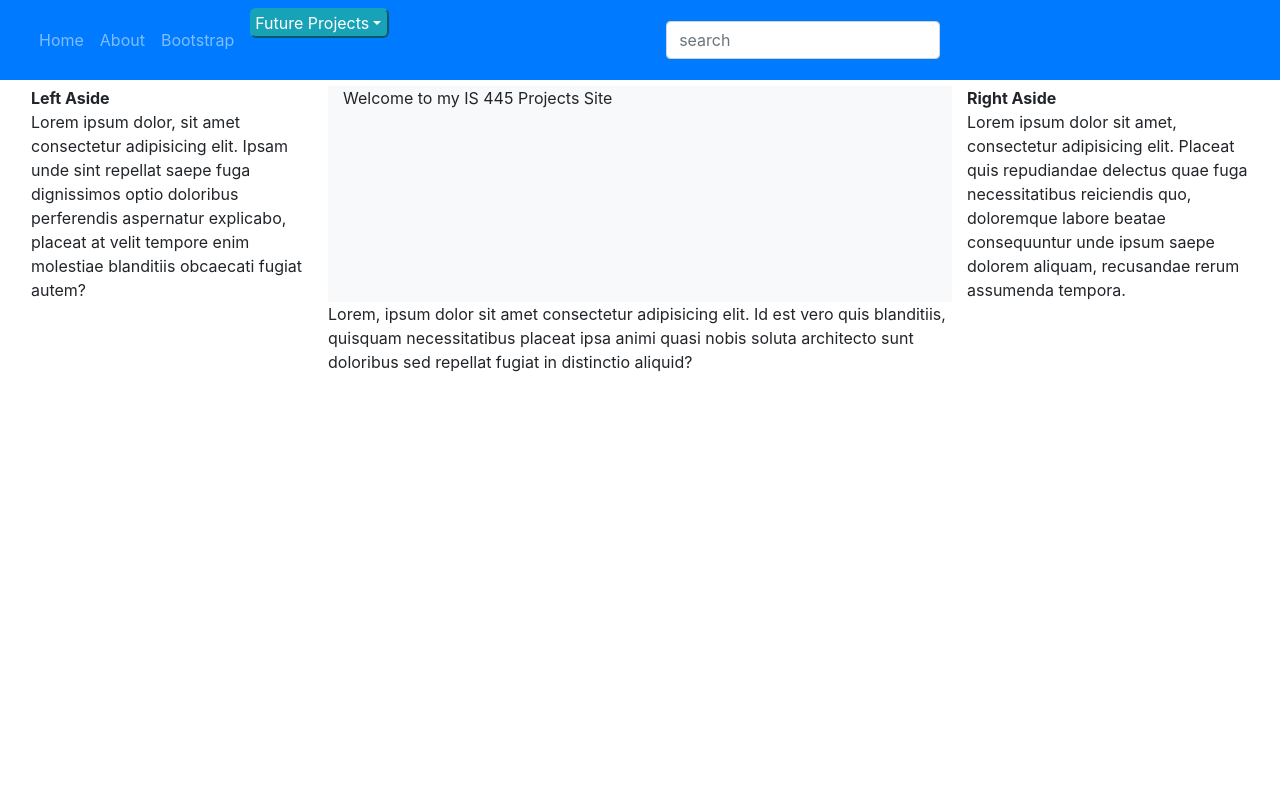
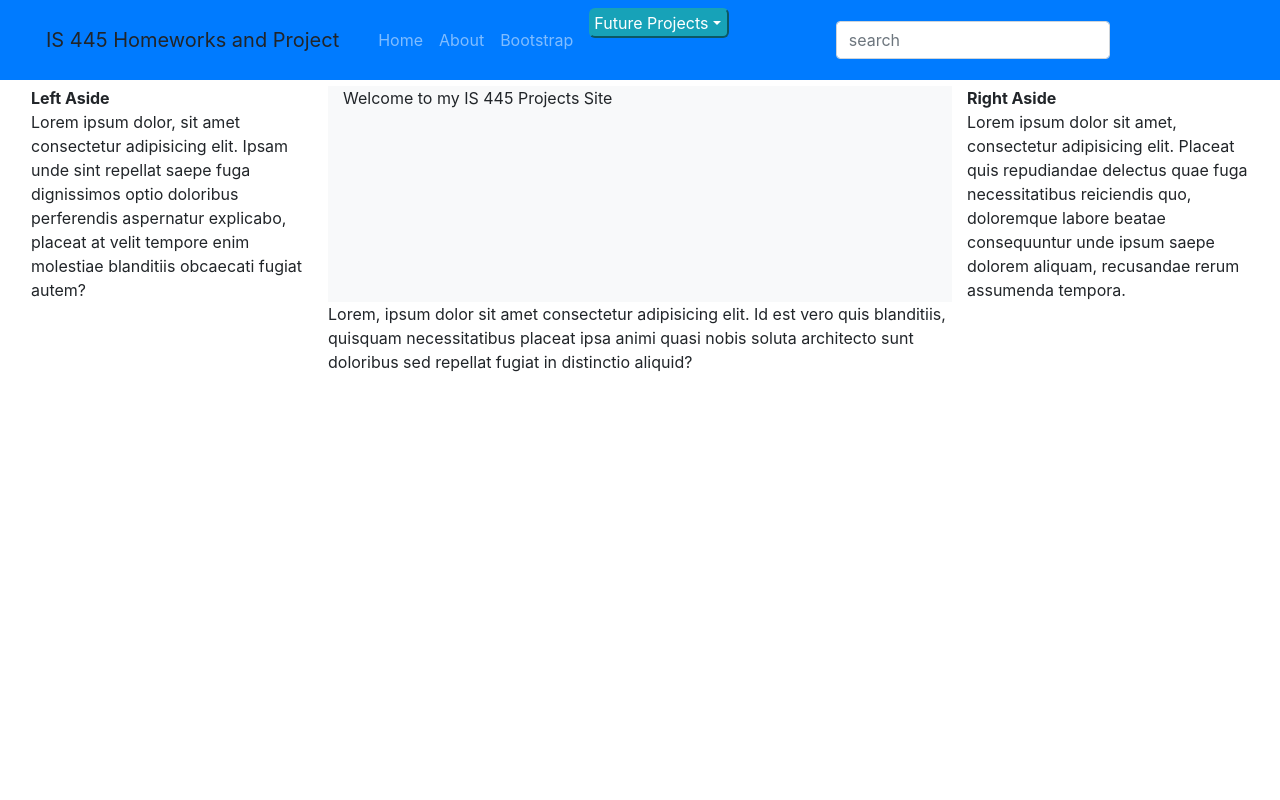
Before and after one commit to JacobGastelum/Homework-1, a website: page website/index.html in a window 1280 px wide. Shown: the top 800 px of the page. Drawn offline with nearby package versions, Linux system fonts and the light colour scheme.

Commit message:
added title

```diff
--- a/website/index.html
+++ b/website/index.html
@@ -18,6 +18,7 @@
                     <div class="container-fluid">
                     <button class="navbar-toggler" data-toggle="collapse dat" data-target="#navbar"><span class="navbar-toggler-icon"></span></button>
                     <ul class="nav navbar-nav">
+                            <a class="navbar-brand">IS 445 Homeworks and Project</a>
                             <li class="nav-item">
                                 <a class="nav-link" href="index.html">Home</a>
                             </li>
```
